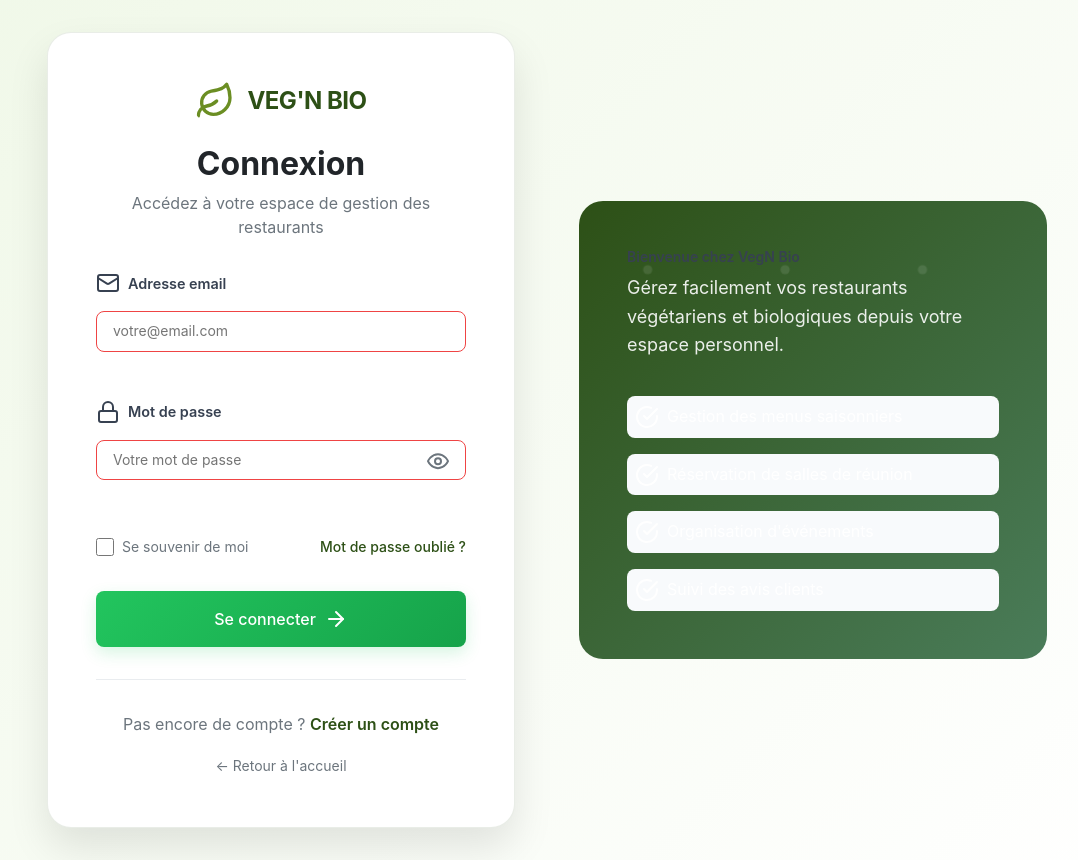
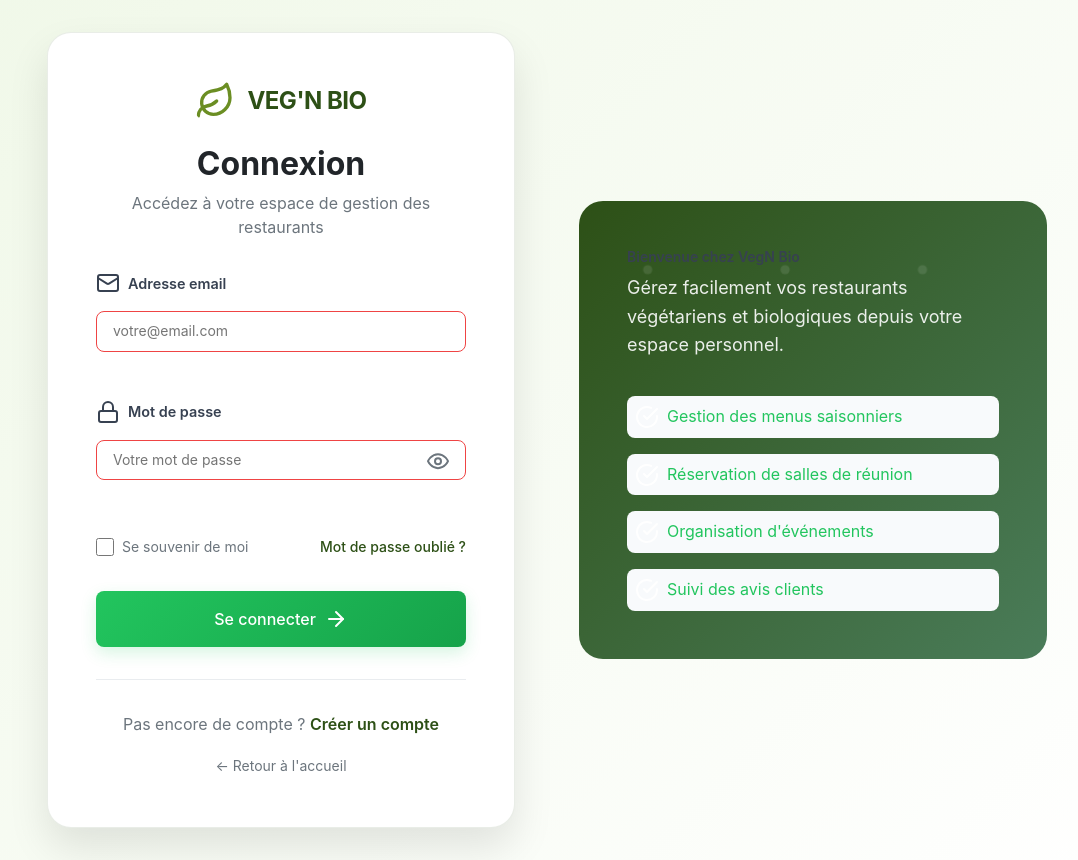
Before and after one commit to MiliMohamed/VegN-Bio, a React (Create React App) app in the folder web/: page /login in a window 1280 px wide. Shown: the whole page, without its empty margins (93-1171 px from the left). Built offline with nearby package versions, Linux system fonts and the light colour scheme; no server answers.

Commit message:
add booking

```diff
--- a/web/src/components/ModernLogin.tsx
+++ b/web/src/components/ModernLogin.tsx
@@ -217,19 +217,19 @@ const ModernLogin: React.FC = () => {
             <div className="info-features">
               <div className="feature-item">
                 <CheckCircle className="w-5 h-5" />
-                <span>Gestion des menus saisonniers</span>
+                <span style={{ color: '#22c55e' }}>Gestion des menus saisonniers</span>
               </div>
               <div className="feature-item">
                 <CheckCircle className="w-5 h-5" />
-                <span>Réservation de salles de réunion</span>
+                <span style={{ color: '#22c55e' }}>Réservation de salles de réunion</span>
               </div>
               <div className="feature-item">
                 <CheckCircle className="w-5 h-5" />
-                <span>Organisation d'événements</span>
+                <span style={{ color: '#22c55e' }}>Organisation d'événements</span>
               </div>
               <div className="feature-item">
                 <CheckCircle className="w-5 h-5" />
-                <span>Suivi des avis clients</span>
+                <span style={{ color: '#22c55e' }}>Suivi des avis clients</span>
               </div>
             </div>
           </div>
```
